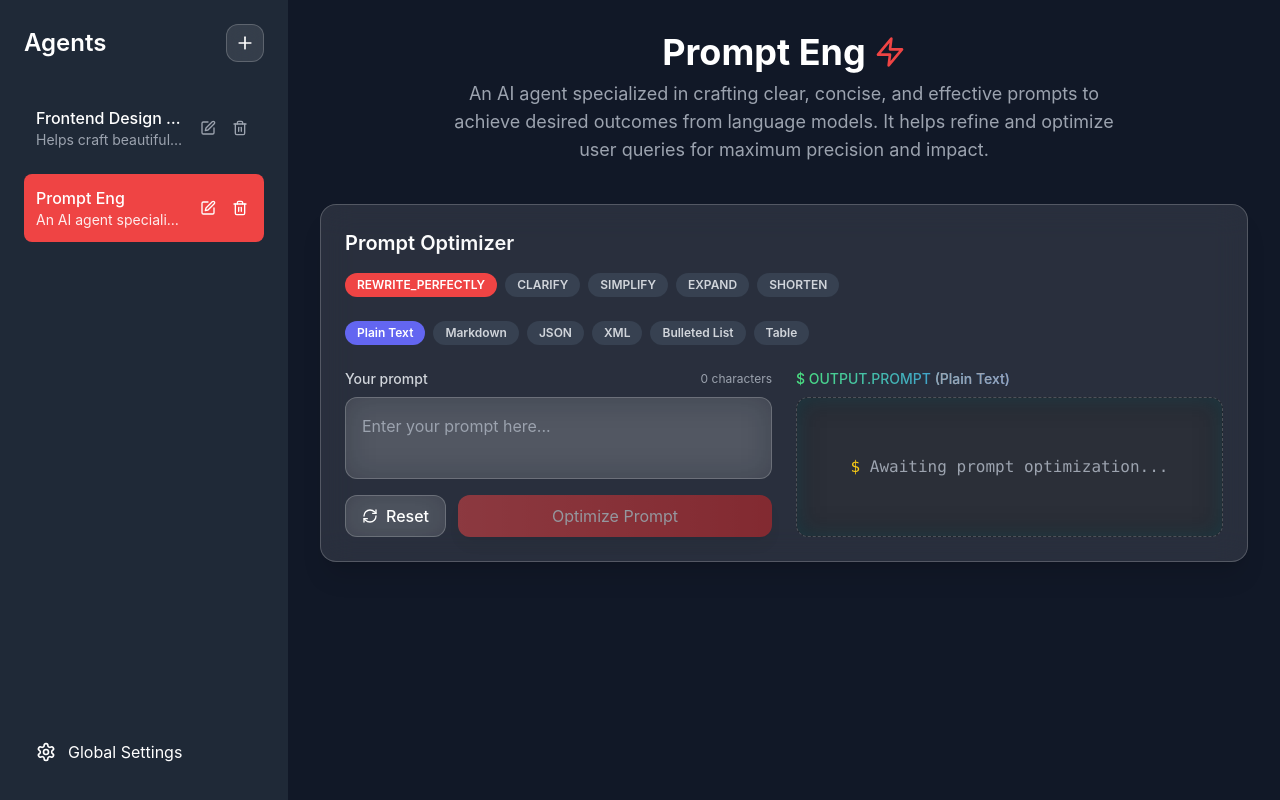
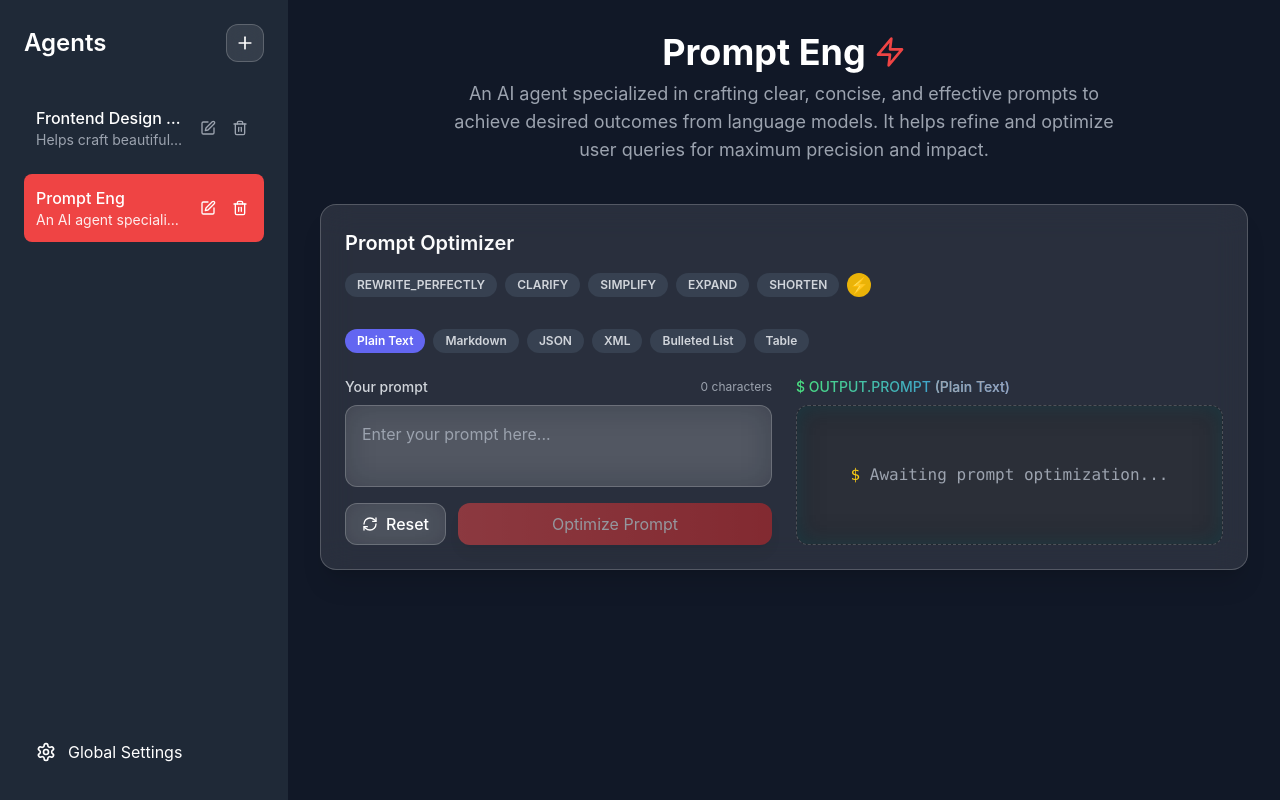
Before and after one commit to mahmoudfarahat2647/Xprompt, a React (Vite) app: page / in a window 1280 px wide. Built offline with nearby package versions, Linux system fonts and the light colour scheme.

Commit message:
third commit

```diff
--- a/src/components/OptimizationMode.tsx
+++ b/src/components/OptimizationMode.tsx
@@ -3,11 +3,13 @@ import React from 'react';
 export type OptimizationModeType = 'REWRITE_PERFECTLY' | 'CLARIFY' | 'SIMPLIFY' | 'EXPAND' | 'SHORTEN';
 
 interface OptimizationModeProps {
-  mode: OptimizationModeType;
+  mode: OptimizationModeType | null;
   onModeChange: (mode: OptimizationModeType) => void;
+  onEnhance: () => void;
+  isLoading: boolean;
 }
 
-const OptimizationMode: React.FC<OptimizationModeProps> = ({ mode, onModeChange }) => {
+const OptimizationMode: React.FC<OptimizationModeProps> = ({ mode, onModeChange, onEnhance, isLoading }) => {
   const modes: OptimizationModeType[] = [
     'REWRITE_PERFECTLY',
     'CLARIFY',
@@ -31,6 +33,18 @@ const OptimizationMode: React.FC<OptimizationModeProps> = ({ mode, onModeChange
           {currentMode}
         </button>
       ))}
+      <button
+        onClick={onEnhance}
+        disabled={isLoading}
+        className={`w-6 h-6 flex items-center justify-center rounded-full transition-all duration-200
+          ${isLoading
+            ? 'bg-yellow-500/50 text-gray-300 cursor-not-allowed'
+            : 'bg-yellow-500 text-white hover:bg-yellow-400 active:scale-95'
+          }`}
+        title="Enhance prompt using selected mode"
+      >
+        ⚡
+      </button>
     </div>
   );
 };
--- a/src/components/PromptOptimizer.tsx
+++ b/src/components/PromptOptimizer.tsx
@@ -11,12 +11,17 @@ export default function PromptOptimizer() {
   const [optimizedPrompt, setOptimizedPrompt] = useState('');
   const [isLoading, setIsLoading] = useState(false);
   const [copySuccess, setCopySuccess] = useState(false);
-  const [optimizationMode, setOptimizationMode] = useState<OptimizationModeType>('REWRITE_PERFECTLY');
+  const [optimizationMode, setOptimizationMode] = useState<OptimizationModeType | null>(null);
   const [outputFormat, setOutputFormat] = useState<OutputFormat>('Plain Text');
   const [history, setHistory] = useState<{ input: string; output: string; mode: OptimizationModeType }[]>([]);
 
   const handleOptimize = async () => {
     if (!inputPrompt.trim()) return;
+    if (!optimizationMode) {
+      // If no optimization mode is selected, show a message or handle it appropriately
+      alert("Please select an optimization mode first");
+      return;
+    }
 
     setIsLoading(true);
     try {
@@ -53,8 +58,39 @@ export default function PromptOptimizer() {
         <h2 className="text-xl font-semibold mb-4 bg-gradient-to-r from-white to-gray-300 bg-clip-text text-transparent">
           Prompt Optimizer
         </h2>
-        <div className="flex flex-col gap-2">
-          <OptimizationMode mode={optimizationMode} onModeChange={setOptimizationMode} />
+        <div className="space-y-4">
+          {/* Category 1: Input Prompt Enhancement Tools */}
+          <div className="space-y-2">
+            <div className="flex items-center gap-4">
+              <OptimizationMode
+                mode={optimizationMode}
+                onModeChange={setOptimizationMode}
+                isLoading={isLoading}
+                onEnhance={async () => {
+                  if (!inputPrompt.trim()) {
+                    alert("Please enter a prompt first");
+                    return;
+                  }
+                  if (!optimizationMode) {
+                    alert("Please select an optimization mode first");
+                    return;
+                  }
+                  setIsLoading(true);
+                  try {
+                    const result = await optimizePrompt(inputPrompt, optimizationMode, 'Plain Text');
+                    setInputPrompt(result); // Update the input with the enhanced version
+                  } catch (error) {
+                    console.error('Error enhancing prompt:', error);
+                  } finally {
+                    setIsLoading(false);
+                  }
+                }} />
+            </div>
+          </div>
+
+          {/* Category 2: Output Format Specification */}
+          <div className="space-y-2">
+            <div className="flex items-center gap-4">
               <div className="flex flex-wrap gap-2">
                 {(['Plain Text', 'Markdown', 'JSON', 'XML', 'Bulleted List', 'Table'] as OutputFormat[]).map((format) => (
                   <button
@@ -69,6 +105,8 @@ export default function PromptOptimizer() {
                     {format}
                   </button>
                 ))}
+              </div>
+            </div>
           </div>
         </div>
       </div>
```
Lines whose indentation alone changed are shown as unchanged.
